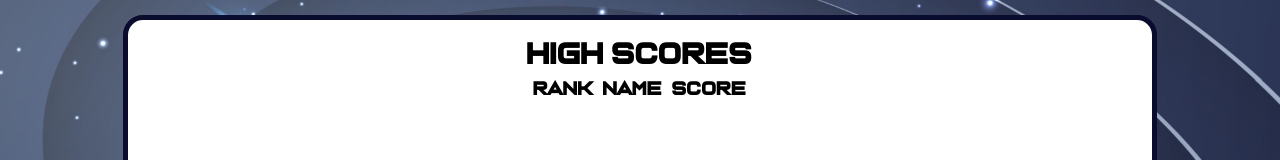
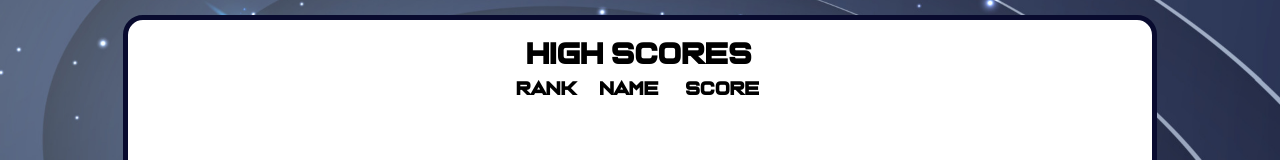
Before and after one commit to JDempe/bootcamp-04-code-quiz, a plain HTML site: page index.html in a window 1280 px wide. Both pictures are taken after a click on the button "VIEW HIGHSCORES". Shown: the part 191-351 px from the top of the page. Drawn offline with Linux system fonts and the light colour scheme.

Commit message:
Centered the table finally

```diff
--- a/assets/css/style.css
+++ b/assets/css/style.css
@@ -185,9 +185,9 @@ main section {
 /* HIGH SCORES PAGE */
 /* High scores table */
 #highscores table {
-  padding: 10px 0px;
-  width: fit-content;
+  margin-top: 10px;
   font-size: 19px;
+  width: 270px;
 }
 
 /* Table row highlight */
@@ -197,7 +197,7 @@ tr:hover {
 
 /* Table header row */
 th {
-  padding: 10px 5px 0px 5px;
+  padding-bottom: 5px;
   background-color: #ffffff;
 }
 
--- a/index.html
+++ b/index.html
@@ -66,7 +66,7 @@
       <section id="highscores" class="hide">
          <div>
             <h2>HIGH SCORES</h2>
-            <table>
+            <table align="center">
                <thead>
                   <tr>
                      <th>Rank</th>
```
